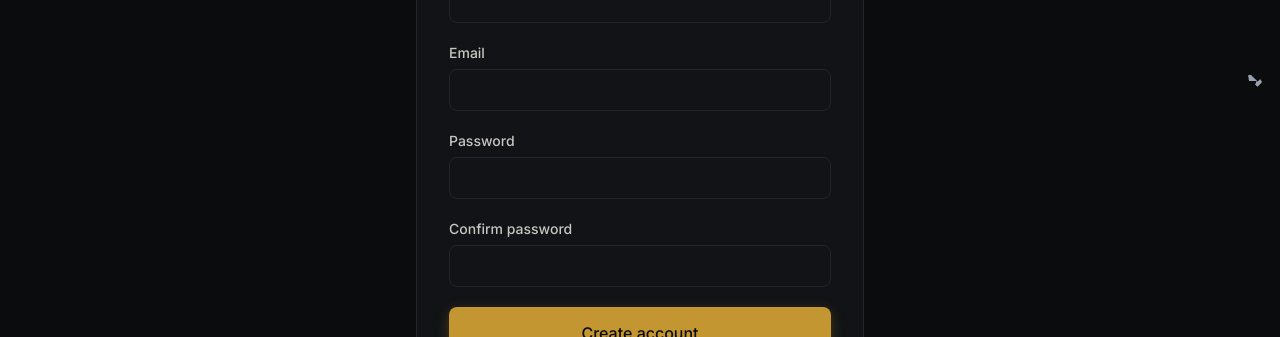
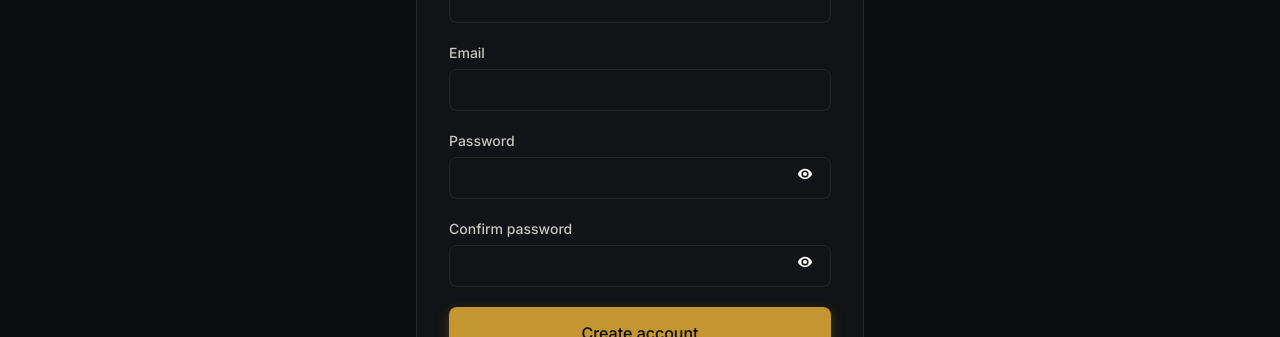
Before and after one commit to Amonochuka/ganji, a Next.js app in the folder frontend/: page /signup in a window 1280 px wide. Shown: the part 318-655 px from the top of the page. Built offline with nearby package versions, Linux system fonts and the light colour scheme; no server answers.

Commit message:
Fix auth form password visibility toggle

```diff
--- a/frontend/src/app/login/page.tsx
+++ b/frontend/src/app/login/page.tsx
@@ -59,6 +59,7 @@ export default function LoginPage() {
           value={email}
           onChange={(event) => setEmail(event.target.value)}
         />
+        <div className="relative">
           <Input
             label="Password"
             type={showPassword ? "text" : "password"}
@@ -66,30 +67,28 @@ export default function LoginPage() {
             autoComplete="current-password"
             required
             value={password}
+            className="pr-10"
             onChange={(event) => setPassword(event.target.value)}
           />
           <button
             type="button"
-          className="absolute right-3 top-1/2 -translate-y-1/2 p-1 rounded-md hover:bg-gray-100 focus:outline-none focus:ring-2 focus:ring-primary-500 focus:ring-offset-2 disabled:pointer-events-none disabled:opacity-50"
+            className="absolute right-3 top-[2.7rem] -translate-y-1/2 rounded-md p-1.5 text-ink-400 transition hover:bg-vault-raised hover:text-ink-100 focus:outline-none focus:ring-2 focus:ring-gold-500 focus:ring-offset-2 focus:ring-offset-vault-bg disabled:pointer-events-none disabled:opacity-50"
             onClick={e => {
-            e.stopPropagation()
-            setShowPassword(prev => !prev)
+              e.stopPropagation();
+              setShowPassword(prev => !prev);
             }}
             aria-label={showPassword ? "Hide password" : "Show password"}
           >
             <svg
-            className="h-4 w-4 text-gray-400"
+              className="h-4 w-4"
               viewBox="0 0 20 20"
               fill="currentColor"
+              aria-hidden="true"
             >
-            <path
-              d="M13.586 8.414a2 2 0 1 1 2.828 2.828l-1.414 1.414-3.066 3.066 1.414 1.414L9 12.828l6.293-6.293a2 2 0 0 1 0 2.828z"
-            />
-            <path
-              d="M1 4.293a2 2 0 0 1 2.828-2.828l8.596 8.596a2 2 0 0 1-2.828 2.828L11 8.828H3a2 2 0 0 1-2-2V4.293z"
-            />
+              <path d="M10 3.5c4.05 0 7.45 2.42 9 6.5-1.55 4.08-5.95 6.5-9 6.5S2.55 14.08 1 10c1.55-4.08 5.95-6.5 9-6.5Zm0 2a4.5 4.5 0 1 0 0 9 4.5 4.5 0 0 0 0-9Zm0 2a2.5 2.5 0 1 1 0 5 2.5 2.5 0 0 1 0-5Z" />
             </svg>
           </button>
+        </div>
         <Button type="submit" isLoading={isSubmitting} size="lg">
           Log in
         </Button>
--- a/frontend/src/app/signup/page.tsx
+++ b/frontend/src/app/signup/page.tsx
@@ -87,6 +87,7 @@ export default function SignupPage() {
           value={email}
           onChange={(event) => setEmail(event.target.value)}
         />
+        <div className="relative">
           <Input
             label="Password"
             type={showPassword ? "text" : "password"}
@@ -94,31 +95,30 @@ export default function SignupPage() {
             autoComplete="new-password"
             required
             value={password}
+            className="pr-10"
             error={fieldErrors.password}
             onChange={(event) => setPassword(event.target.value)}
           />
           <button
             type="button"
-          className="absolute right-3 top-1/2 -translate-y-1/2 p-1 rounded-md hover:bg-gray-100 focus:outline-none focus:ring-2 focus:ring-primary-500 focus:ring-offset-2 disabled:pointer-events-none disabled:opacity-50"
+            className="absolute right-3 top-[2.7rem] -translate-y-1/2 rounded-md p-1.5 text-ink-400 transition hover:bg-vault-raised hover:text-ink-100 focus:outline-none focus:ring-2 focus:ring-gold-500 focus:ring-offset-2 focus:ring-offset-vault-bg disabled:pointer-events-none disabled:opacity-50"
             onClick={e => {
-            e.stopPropagation()
-            setShowPassword(prev => !prev)
+              e.stopPropagation();
+              setShowPassword(prev => !prev);
             }}
             aria-label={showPassword ? "Hide password" : "Show password"}
           >
             <svg
-            className="h-4 w-4 text-gray-400"
+              className="h-4 w-4"
               viewBox="0 0 20 20"
               fill="currentColor"
+              aria-hidden="true"
             >
-            <path
-              d="M13.586 8.414a2 2 0 1 1 2.828 2.828l-1.414 1.414-3.066 3.066 1.414 1.414L9 12.828l6.293-6.293a2 2 0 0 1 0 2.828z"
-            />
-            <path
-              d="M1 4.293a2 2 0 0 1 2.828-2.828l8.596 8.596a2 2 0 0 1-2.828 2.828L11 8.828H3a2 2 0 0 1-2-2V4.293z"
-            />
+              <path d="M10 3.5c4.05 0 7.45 2.42 9 6.5-1.55 4.08-5.95 6.5-9 6.5S2.55 14.08 1 10c1.55-4.08 5.95-6.5 9-6.5Zm0 2a4.5 4.5 0 1 0 0 9 4.5 4.5 0 0 0 0-9Zm0 2a2.5 2.5 0 1 1 0 5 2.5 2.5 0 0 1 0-5Z" />
             </svg>
           </button>
+        </div>
+        <div className="relative">
           <Input
             label="Confirm password"
             type={showConfirmPassword ? "text" : "password"}
@@ -126,31 +126,29 @@ export default function SignupPage() {
             autoComplete="new-password"
             required
             value={confirmPassword}
+            className="pr-10"
             error={fieldErrors.confirmPassword}
             onChange={(event) => setConfirmPassword(event.target.value)}
           />
           <button
             type="button"
-          className="absolute right-3 top-1/2 -translate-y-1/2 p-1 rounded-md hover:bg-gray-100 focus:outline-none focus:ring-2 focus:ring-primary-500 focus:ring-offset-2 disabled:pointer-events-none disabled:opacity-50"
+            className="absolute right-3 top-[2.7rem] -translate-y-1/2 rounded-md p-1.5 text-ink-400 transition hover:bg-vault-raised hover:text-ink-100 focus:outline-none focus:ring-2 focus:ring-gold-500 focus:ring-offset-2 focus:ring-offset-vault-bg disabled:pointer-events-none disabled:opacity-50"
             onClick={e => {
-            e.stopPropagation()
-            setShowConfirmPassword(prev => !prev)
+              e.stopPropagation();
+              setShowConfirmPassword(prev => !prev);
             }}
             aria-label={showConfirmPassword ? "Hide password" : "Show password"}
           >
             <svg
-            className="h-4 w-4 text-gray-400"
+              className="h-4 w-4"
               viewBox="0 0 20 20"
               fill="currentColor"
+              aria-hidden="true"
             >
-            <path
-              d="M13.586 8.414a2 2 0 1 1 2.828 2.828l-1.414 1.414-3.066 3.066 1.414 1.414L9 12.828l6.293-6.293a2 2 0 0 1 0 2.828z"
-            />
-            <path
-              d="M1 4.293a2 2 0 0 1 2.828-2.828l8.596 8.596a2 2 0 0 1-2.828 2.828L11 8.828H3a2 2 0 0 1-2-2V4.293z"
-            />
+              <path d="M10 3.5c4.05 0 7.45 2.42 9 6.5-1.55 4.08-5.95 6.5-9 6.5S2.55 14.08 1 10c1.55-4.08 5.95-6.5 9-6.5Zm0 2a4.5 4.5 0 1 0 0 9 4.5 4.5 0 0 0 0-9Zm0 2a2.5 2.5 0 1 1 0 5 2.5 2.5 0 0 1 0-5Z" />
             </svg>
           </button>
+        </div>
         <Button type="submit" isLoading={isSubmitting} size="lg">
           Create account
         </Button>
```
Lines whose indentation alone changed are shown as unchanged.
